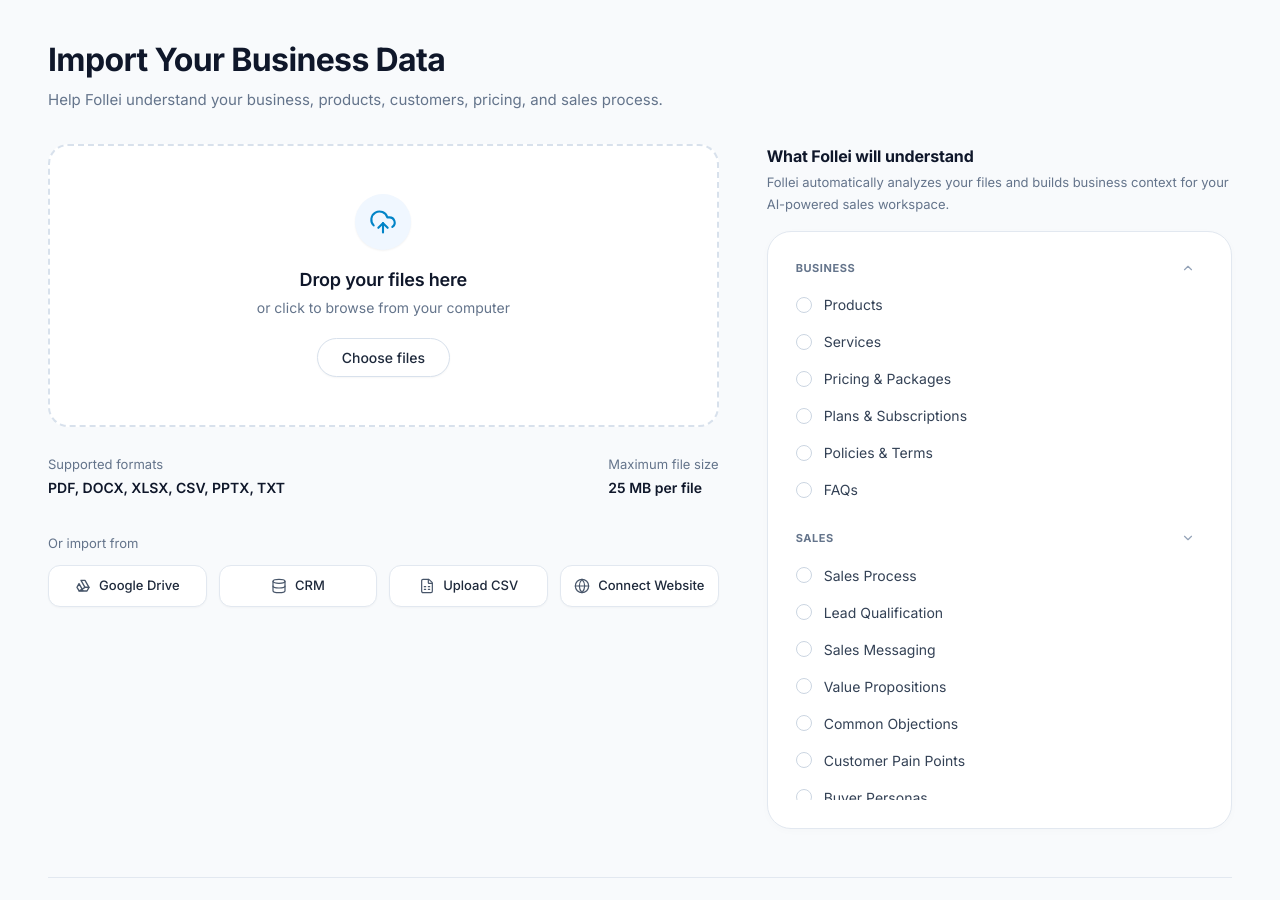
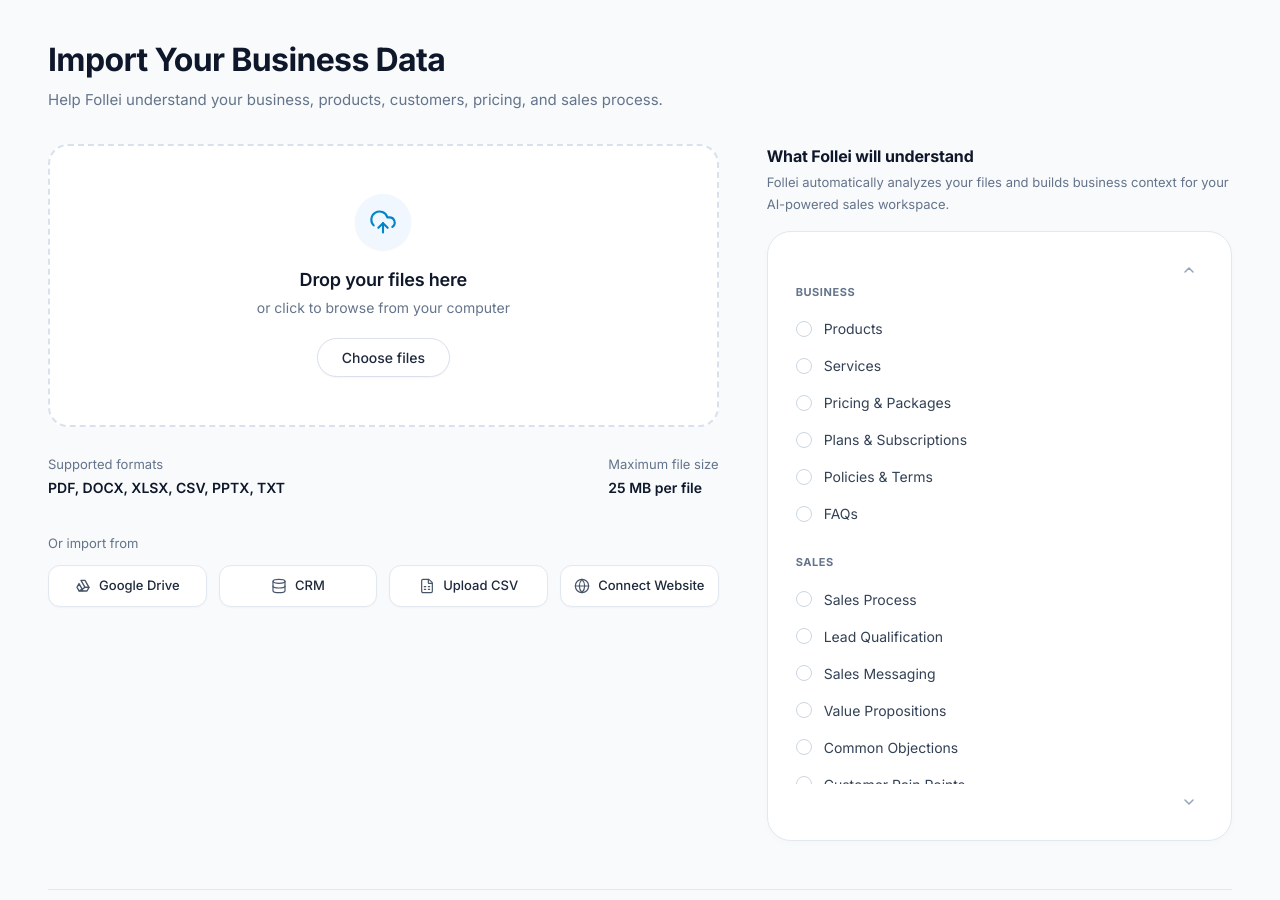
Before and after one commit to Kuberan1810/FolleiPhase1, a React (Vite) app: page /onboarding/import-data in a window 1280 px wide. Shown: the top 900 px of the page. Built offline with nearby package versions, Linux system fonts and the light colour scheme.

Commit message:
Update scrollbar styling and Continue button with black bg and no border radius

```diff
--- a/src/Pages/OnBoarding/ImportData/ImportPage1/FooterSection.tsx
+++ b/src/Pages/OnBoarding/ImportData/ImportPage1/FooterSection.tsx
@@ -13,7 +13,6 @@ const FooterSection: React.FC<FooterSectionProps> = ({
   onSkip,
   onContinue,
   isLoading = false,
-  isAnalyzed = false,
   continueText = "Continue",
   skipText = "Skip for now",
 }) => {
@@ -28,16 +27,12 @@ const FooterSection: React.FC<FooterSectionProps> = ({
         {skipText}
       </button>
 
-      {/* Continue button */}
+      {/* Continue button: black background with no border radius */}
       <button
         type="button"
         onClick={onContinue}
         disabled={isLoading}
-        className={`px-7 py-2.5 rounded-[8px] text-[14px] font-medium transition-all duration-200 cursor-pointer shadow-xs disabled:opacity-50 disabled:cursor-not-allowed flex items-center gap-2 ${
-          isAnalyzed
-            ? "bg-[#004370] hover:bg-[#003357] active:scale-[0.98] text-white"
-            : "bg-[#64748B] hover:bg-[#475569] active:bg-[#334155] text-white"
-        }`}
+        className="px-8 py-2.5 rounded-none bg-black hover:bg-[#1A1A1A] active:bg-[#262626] text-white text-[14px] font-medium transition-colors duration-150 cursor-pointer shadow-xs disabled:opacity-50 disabled:cursor-not-allowed flex items-center gap-2"
       >
         {isLoading && (
           <svg
--- a/src/Pages/OnBoarding/ImportData/ImportPage1/MissingInfoModal.tsx
+++ b/src/Pages/OnBoarding/ImportData/ImportPage1/MissingInfoModal.tsx
@@ -90,7 +90,7 @@ const MissingInfoModal: React.FC<MissingInfoModalProps> = ({
           <button
             type="button"
             onClick={onUploadMore}
-            className="px-5 py-2.5 rounded-[10px] border border-[#CBD5E1] bg-white hover:bg-slate-50 text-[14px] font-medium text-[#1E293B] cursor-pointer shadow-xs transition-all active:scale-[0.98]"
+            className="px-5 py-2.5 rounded-none border border-[#CBD5E1] bg-white hover:bg-slate-50 text-[14px] font-medium text-[#1E293B] cursor-pointer shadow-xs transition-all active:scale-[0.98]"
           >
             Upload more files
           </button>
@@ -98,7 +98,7 @@ const MissingInfoModal: React.FC<MissingInfoModalProps> = ({
           <button
             type="button"
             onClick={onContinueAnyway}
-            className="px-6 py-2.5 rounded-[10px] bg-[#004370] hover:bg-[#003357] text-[14px] font-medium text-white cursor-pointer shadow-xs transition-all active:scale-[0.98]"
+            className="px-6 py-2.5 rounded-none bg-black hover:bg-[#1A1A1A] text-[14px] font-medium text-white cursor-pointer shadow-xs transition-all active:scale-[0.98]"
           >
             Continue anyway
           </button>
--- a/src/Pages/OnBoarding/ImportData/ImportPage1/UnderstandingChecklistSection.tsx
+++ b/src/Pages/OnBoarding/ImportData/ImportPage1/UnderstandingChecklistSection.tsx
@@ -1,4 +1,4 @@
-import React from "react";
+import React, { useRef } from "react";
 import { Check, X, ChevronDown, ChevronUp } from "lucide-react";
 import type { UnderstandingCategory, ChecklistItem } from "./types";
 
@@ -17,6 +17,20 @@ const UnderstandingChecklistSection: React.FC<UnderstandingChecklistSectionProps
   subtitle = "Follei automatically analyzes your files and builds business context for your AI-powered sales workspace.",
   onItemClick,
 }) => {
+  const scrollContainerRef = useRef<HTMLDivElement>(null);
+
+  const scrollUp = () => {
+    if (scrollContainerRef.current) {
+      scrollContainerRef.current.scrollBy({ top: -120, behavior: "smooth" });
+    }
+  };
+
+  const scrollDown = () => {
+    if (scrollContainerRef.current) {
+      scrollContainerRef.current.scrollBy({ top: 120, behavior: "smooth" });
+    }
+  };
+
   return (
     <div className="w-full">
       {/* Header Info */}
@@ -32,20 +46,31 @@ const UnderstandingChecklistSection: React.FC<UnderstandingChecklistSectionProps
       )}
 
       {/* Main Card Container */}
-      <div className="bg-white border border-[#E2E8F0] rounded-[24px] p-6 sm:p-7 shadow-[0_2px_8px_rgba(0,0,0,0.02)]">
-        <div className="max-h-[540px] overflow-y-auto pr-2 space-y-6 onboarding-scroll">
-          {categories.map((category, catIdx) => (
+      <div className="bg-white border border-[#E2E8F0] rounded-[24px] p-6 sm:p-7 shadow-[0_2px_8px_rgba(0,0,0,0.02)] relative">
+        {/* Top Scroll Indicator */}
+        <div className="flex justify-end pr-1 mb-1">
+          <button
+            type="button"
+            onClick={scrollUp}
+            className="text-[#94A3B8] hover:text-[#0F172A] p-0.5 transition-colors cursor-pointer"
+            aria-label="Scroll up"
+          >
+            <ChevronUp size={16} strokeWidth={2.2} />
+          </button>
+        </div>
+
+        {/* Scrollable Categories List */}
+        <div
+          ref={scrollContainerRef}
+          className="max-h-[500px] overflow-y-auto pr-2 space-y-6 onboarding-scroll"
+        >
+          {categories.map((category) => (
             <div key={category.id}>
               {/* Category Header */}
               <div className="flex items-center justify-between mb-3">
                 <h3 className="text-[11px] font-bold tracking-wider text-[#64748B] uppercase">
                   {category.title}
                 </h3>
-                {catIdx === 0 ? (
-                  <ChevronUp size={14} className="text-[#94A3B8]" />
-                ) : (
-                  <ChevronDown size={14} className="text-[#94A3B8]" />
-                )}
               </div>
 
               {/* Items List */}
@@ -136,6 +161,18 @@ const UnderstandingChecklistSection: React.FC<UnderstandingChecklistSectionProps
             </div>
           ))}
         </div>
+
+        {/* Bottom Scroll Indicator */}
+        <div className="flex justify-end pr-1 mt-2">
+          <button
+            type="button"
+            onClick={scrollDown}
+            className="text-[#94A3B8] hover:text-[#0F172A] p-0.5 transition-colors cursor-pointer"
+            aria-label="Scroll down"
+          >
+            <ChevronDown size={16} strokeWidth={2.2} />
+          </button>
+        </div>
       </div>
     </div>
   );
--- a/src/index.css
+++ b/src/index.css
@@ -112,14 +112,19 @@ input:-webkit-autofill:active {
 }
 .onboarding-scroll::-webkit-scrollbar-track {
     background: transparent;
-    border-radius: 8px;
+    margin-top: 6px;
+    margin-bottom: 6px;
 }
 .onboarding-scroll::-webkit-scrollbar-thumb {
-    background: #E2E8F0;
-    border-radius: 8px;
+    background: #94A3B8;
+    border-radius: 9999px;
 }
 .onboarding-scroll::-webkit-scrollbar-thumb:hover {
-    background: #CBD5E1;
+    background: #64748B;
+}
+.onboarding-scroll {
+    scrollbar-width: thin;
+    scrollbar-color: #94A3B8 transparent;
 }
 
 /* Custom Webkit Scrollbars (Fallbacks if plugin has issues) */
```
